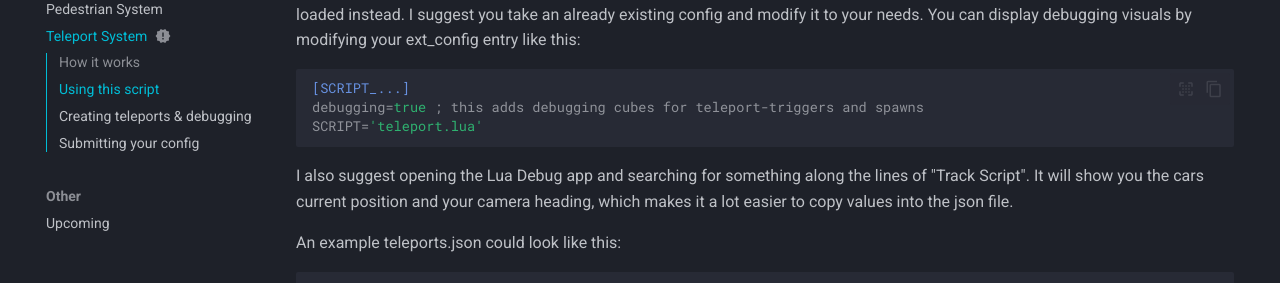
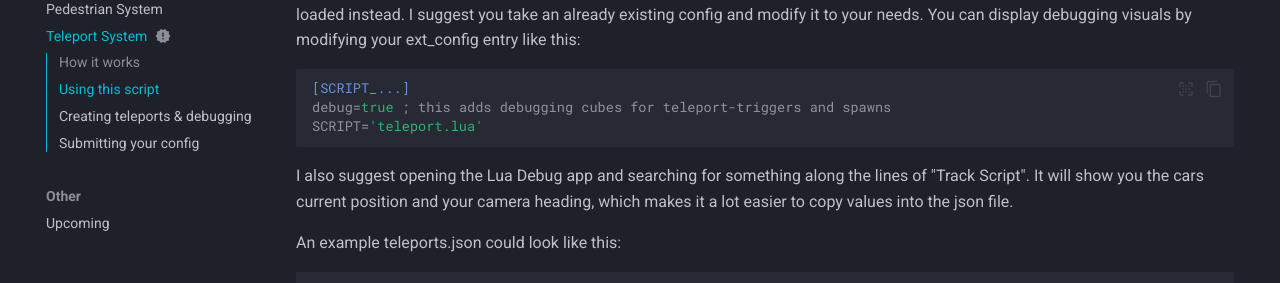
Before and after one commit to Pivot-Point-Labs/wiki, an MkDocs documentation site: the page built from mkdocs/pages/teleport.md, in a window 1280 px wide and 900 px high, scrolled down 1104 px. Shown: the part 162-445 px from the top of the window. Built offline with MkDocs 1.6.1 and Material for MkDocs 9.7.7, drawn with Linux system fonts in a browser that asks for light colours.

Commit message:
fix debug mistake

````diff
--- a/docs/pages/teleport/index.html
+++ b/docs/pages/teleport/index.html
@@ -497,7 +497,7 @@
 <h2 id="creating-teleports-debugging">Creating teleports &amp; debugging</h2>
 <p>Instead of loading a config file from github, you can create your own <code>teleports.json</code> next to your <code>ext_config.ini</code>, which will be loaded instead. I suggest you take an already existing config and modify it to your needs. You can display debugging visuals by modifying your ext_config entry like this:</p>
 <div class="language-ini highlight"><pre><span></span><code><span id="__span-4-1"><a id="__codelineno-4-1" name="__codelineno-4-1" href="#__codelineno-4-1"></a><span class="k">[SCRIPT_...]</span>
-</span><span id="__span-4-2"><a id="__codelineno-4-2" name="__codelineno-4-2" href="#__codelineno-4-2"></a><span class="na">debugging</span><span class="o">=</span><span class="s">true</span><span class="w"> </span><span class="c1">; this adds debugging cubes for teleport-triggers and spawns</span>
+</span><span id="__span-4-2"><a id="__codelineno-4-2" name="__codelineno-4-2" href="#__codelineno-4-2"></a><span class="na">debug</span><span class="o">=</span><span class="s">true</span><span class="w"> </span><span class="c1">; this adds debugging cubes for teleport-triggers and spawns</span>
 </span><span id="__span-4-3"><a id="__codelineno-4-3" name="__codelineno-4-3" href="#__codelineno-4-3"></a><span class="na">SCRIPT</span><span class="o">=</span><span class="s">&#39;teleport.lua&#39;</span>
 </span></code></pre></div>
 <p>I also suggest opening the Lua Debug app and searching for something along the lines of "Track Script". It will show you the cars current position and your camera heading, which makes it a lot easier to copy values into the json file.</p>
--- a/mkdocs/pages/teleport.md
+++ b/mkdocs/pages/teleport.md
@@ -65,7 +65,7 @@ Instead of loading a config file from github, you can create your own `teleports
 
 ```ini
 [SCRIPT_...]
-debugging=true ; this adds debugging cubes for teleport-triggers and spawns
+debug=true ; this adds debugging cubes for teleport-triggers and spawns
 SCRIPT='teleport.lua'
 ```
 
````
